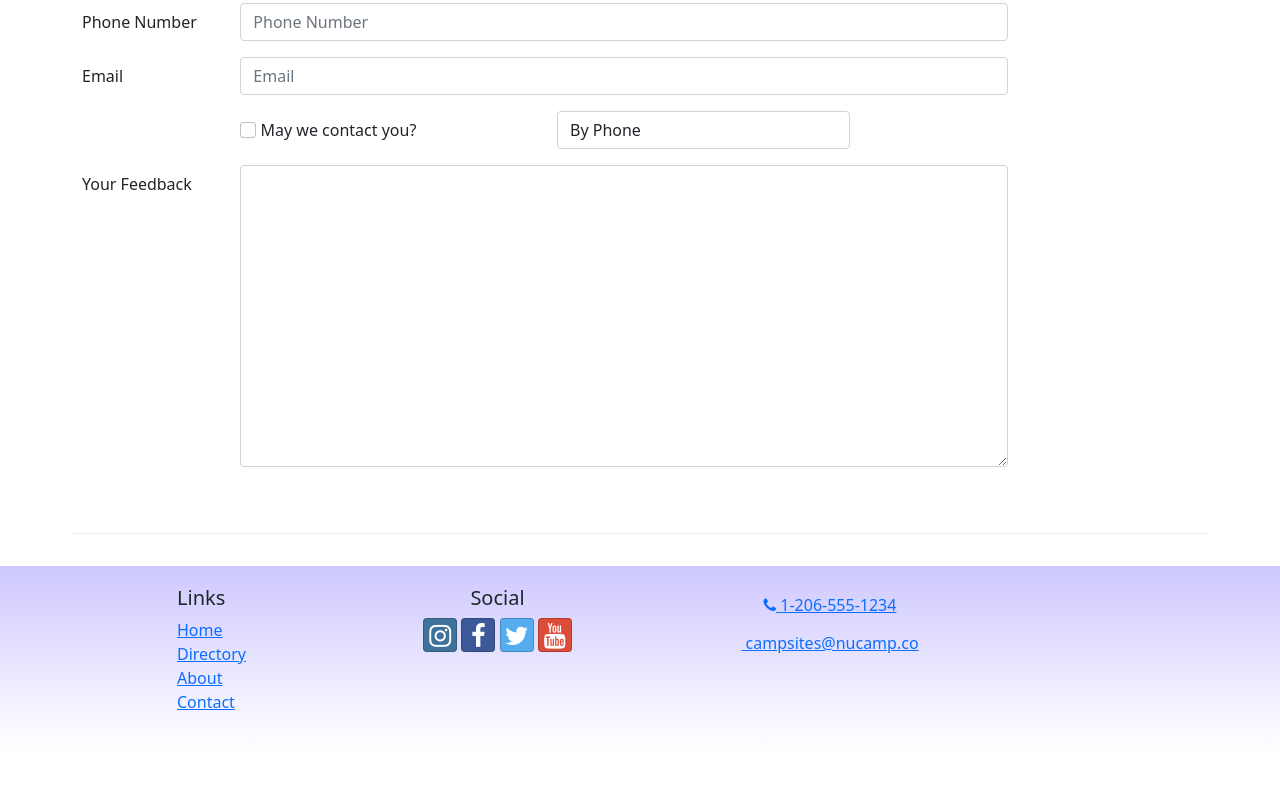
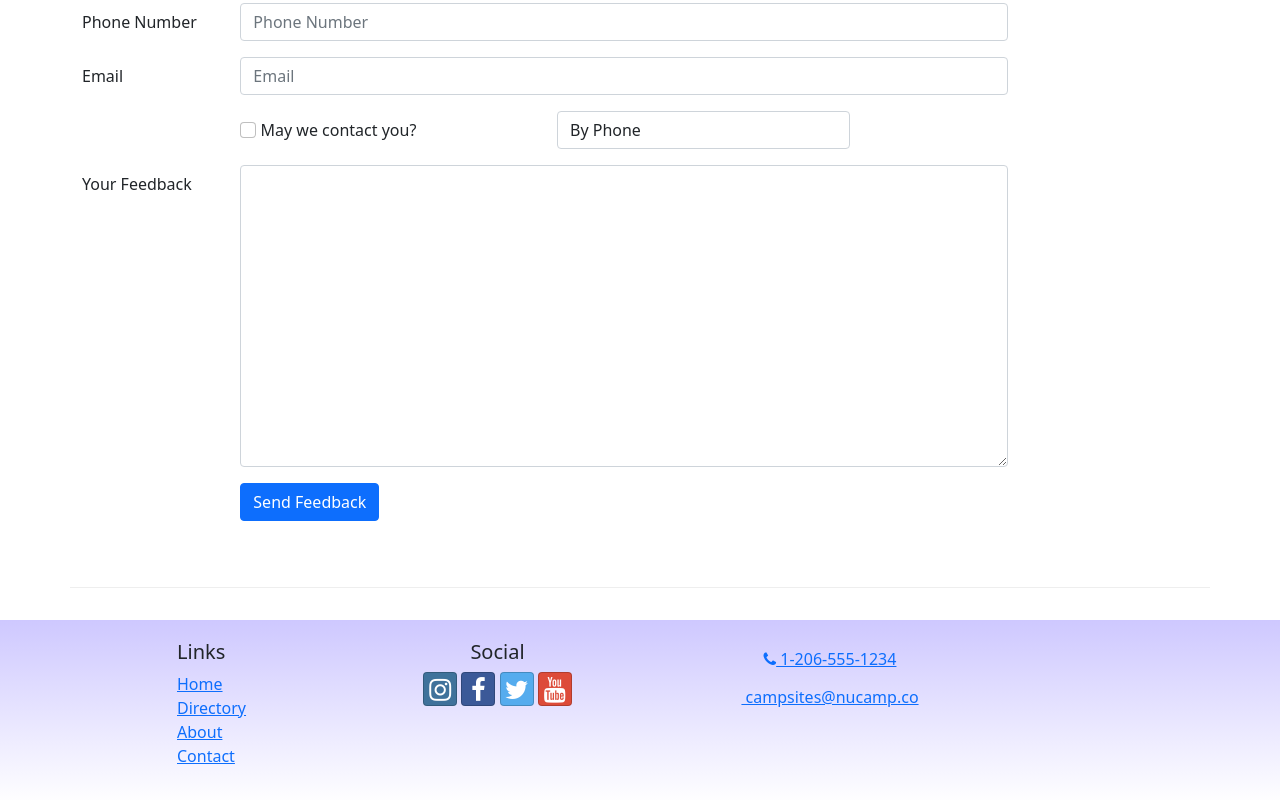
Before and after one commit to oscarmakesthings/ReactCamping, a React (Create React App) app: page /contact in a window 1280 px wide. Shown: the part 719-1519 px from the top of the page. Before the commit the page ends 1469 px from the top, so only its background shows below. Built offline with nearby package versions, Linux system fonts and the light colour scheme.

Commit message:
ContactFormPart3

```diff
--- a/src/components/ContactForm.js
+++ b/src/components/ContactForm.js
@@ -2,6 +2,12 @@
 import { Formik, Field, Form } from "formik";
 
 const ContactForm = () => {
+    const handleSubmit = (values, {resetForm }) => {
+      console.log('form values:', values);
+      console.log('in JSON format:', JSON.stringify(values));
+      resetForm();
+    };
+
     return (
         <Formik
             initialValues={{
@@ -11,8 +17,9 @@
                 email: '',
                 agree: false,
                 contactType: 'By Phone',
-                feedback: ''
+                feedback: '',
             }}
+            onSubmit={handleSubmit}
         >
             <Form>
                 <FormGroup row>
@@ -77,7 +84,13 @@
                         name='feedback' as='textarea' rows='12' />
                     </Col>
                 </FormGroup>
-                <FormGroup></FormGroup>
+                <FormGroup row>
+                    <Col md={{ size: 10, offset: 2}}>
+                        <Button type='submit' color='primary'>
+                            Send Feedback
+                        </Button>
+                    </Col>
+                </FormGroup>
             </Form>
         </Formik>
     )
```
